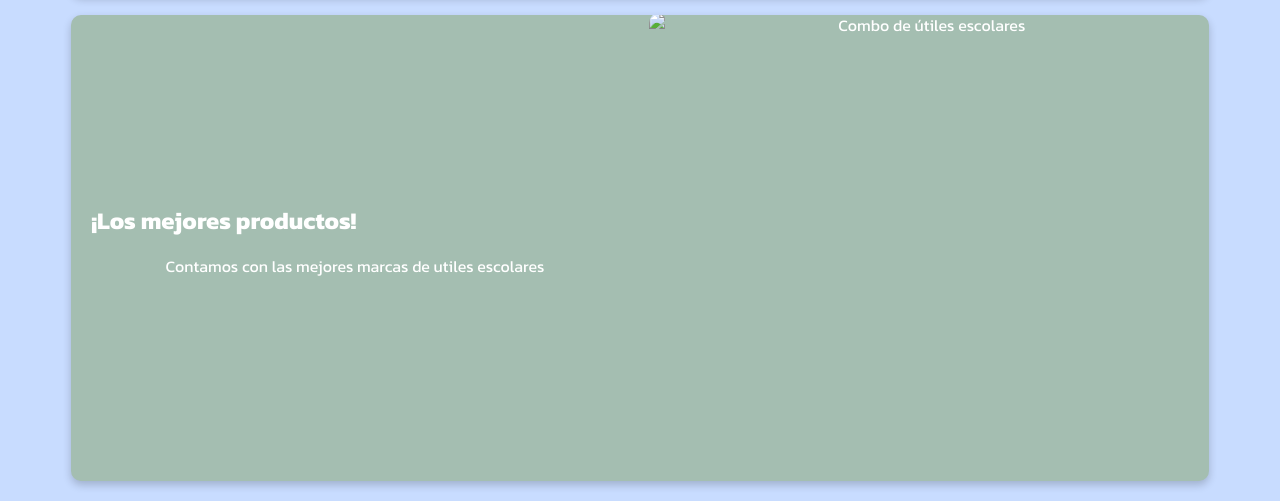
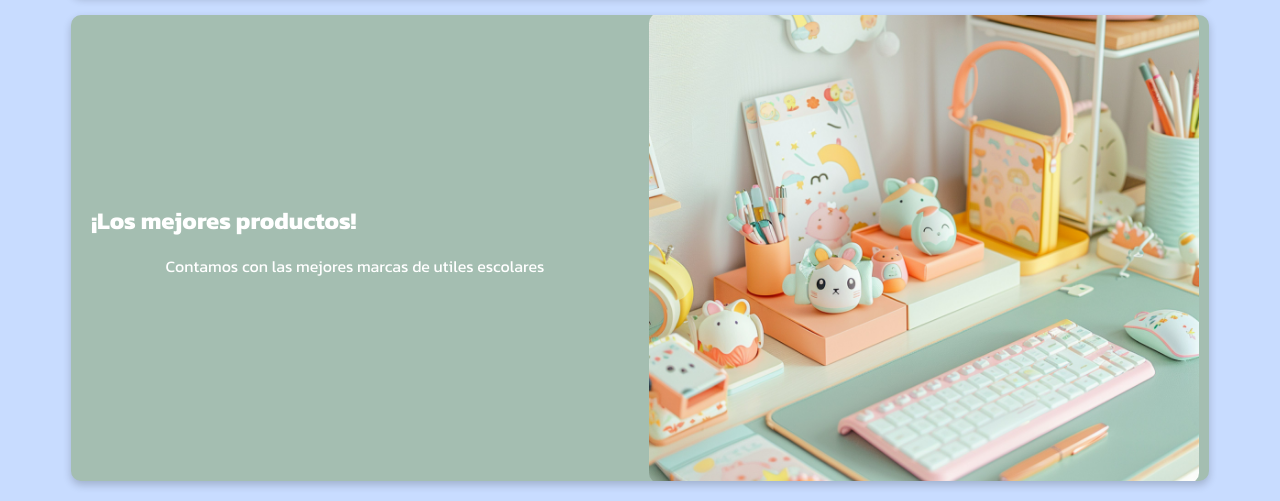
Before and after one commit to JaredArkel/proyectoArkel, a plain HTML site: page index.html in a window 1280 px wide. Shown: the part 564-1065 px from the top of the page. Drawn offline with Linux system fonts and the light colour scheme; the site is published under a folder, as on GitHub Pages, so addresses that start at the root find nothing; a web font is replaced by a local one.

Commit message:
correccion de la imagen

```diff
--- a/index.html
+++ b/index.html
@@ -27,7 +27,7 @@
                 <p>Contamos con las mejores marcas de utiles escolares</p>
             </div>
             <div id="derecha">
-                <img src="/Whimsical Cartoon Themed Workstation.jpeg" alt="Combo de útiles escolares">
+                <img src="Whimsical Cartoon Themed Workstation.jpeg" alt="Combo de útiles escolares">
             </div>
         </section>
     </main>
```
